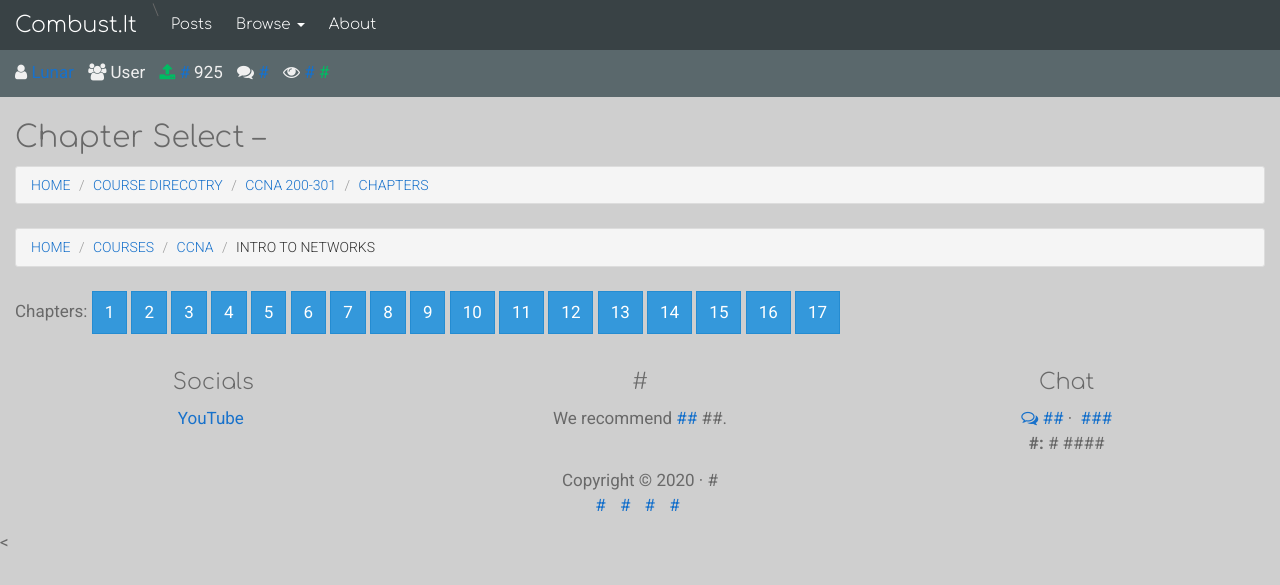
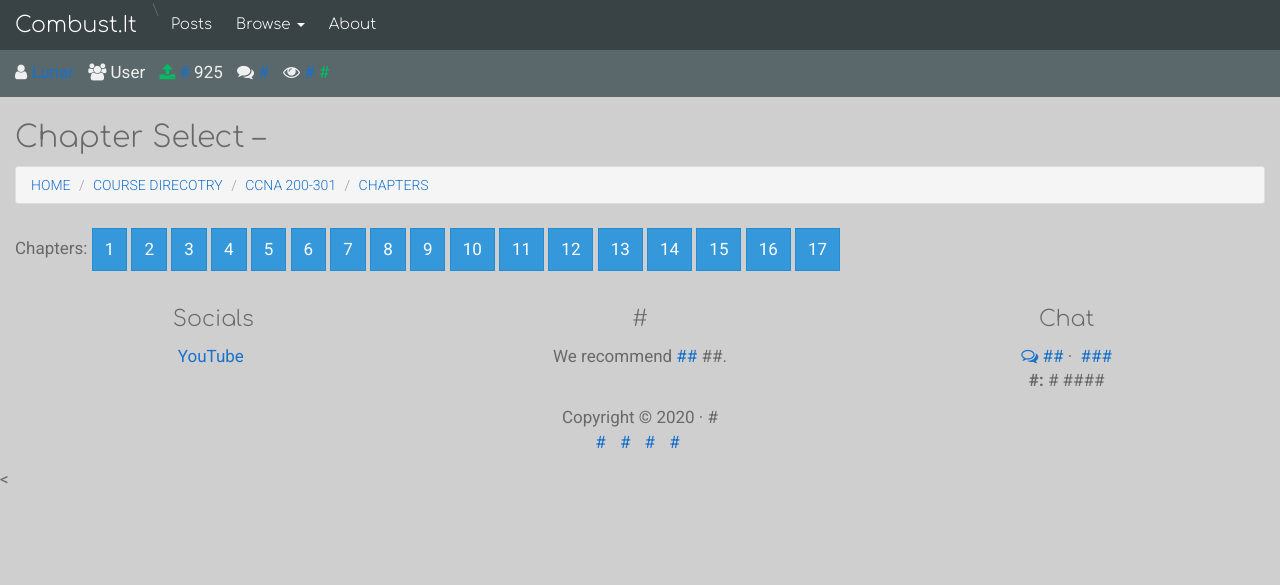
Before and after one commit to lunarcontrol/combust.it, a Jekyll site: the page built from course/ccna-200-301/intro-to-networks/index.md, in a window 1280 px wide. Shown: the top 585 px of the page. Built offline with Jekyll 4.4.1, drawn with Linux system fonts in a browser that asks for light colours; nearby versions of some CDN libraries; library files that are not in the unit come from our copies.

Commit message:
Update index.md

```diff
--- a/course/ccna-200-301/intro-to-networks/index.md
+++ b/course/ccna-200-301/intro-to-networks/index.md
@@ -3,15 +3,6 @@
 title: Chapter Select
 breadcrumb: Chapters
 ---
-
-<nav aria-label="breadcrumb">
-  <ol class="breadcrumb">
-    <li class="breadcrumb-item"><a href="../../../">Home</a></li>
-    <li class="breadcrumb-item"><a href="../../">Courses</a></li>
-    <li class="breadcrumb-item"><a href="../">CCNA</a></li>
-    <li class="breadcrumb-item active" aria-current="page">Intro to Networks</li>
-  </ol>
-</nav>
 
 Chapters:
 <a href="./1" class="btn btn-info" role="button">1</a>
```
